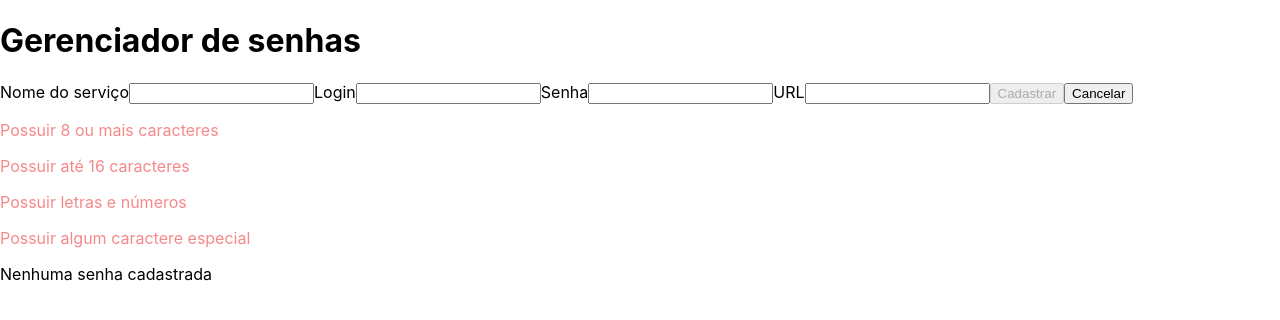
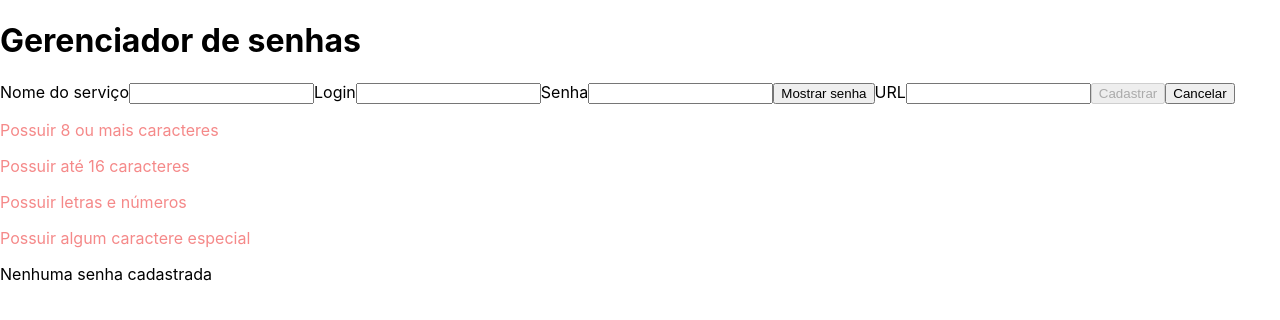
Before and after one commit to Matheus-Pozett/Password-Manager, a React (Vite) app: page / in a window 1280 px wide. Both pictures are taken after a click on the button "Cadastrar nova senha". Shown: the top 320 px of the page. Built offline with nearby package versions, Linux system fonts and the light colour scheme.

Commit message:
feat: cria botao mostrar/ocultar senha no input de senha do form

```diff
--- a/src/components/Form/Form.tsx
+++ b/src/components/Form/Form.tsx
@@ -15,6 +15,7 @@ function Form(
   { handleShowForm, formValues, setFormValues, handleNewPassword }: FormProps,
 ) {
   const [disableButton, setDisableButton] = useState(false);
+  const [showPasswordForm, setShowPasswordForm] = useState(false);
 
   const formValidate = (values: FormInputTypes) => {
     const serviceIsValid = values.service.trim() !== '';
@@ -54,7 +55,9 @@ function Form(
       timer: 1500,
     });
   };
-
+  const handleShowPasswordForm = () => {
+    setShowPasswordForm(!showPasswordForm);
+  };
   return (
     <>
       <form onSubmit={ handleSubmitForm }>
@@ -78,12 +81,19 @@ function Form(
 
         <label htmlFor="password">Senha</label>
         <input
-          type="password"
+          type={ showPasswordForm ? 'text' : 'password' }
           id="password"
           name="password"
           value={ formValues.password }
           onChange={ handleChange }
         />
+        <button
+          type="button"
+          data-testid="show-hide-form-password"
+          onClick={ handleShowPasswordForm }
+        >
+          {showPasswordForm ? 'Ocultar senha' : 'Mostrar senha'}
+        </button>
 
         <label htmlFor="url">URL</label>
         <input
```
